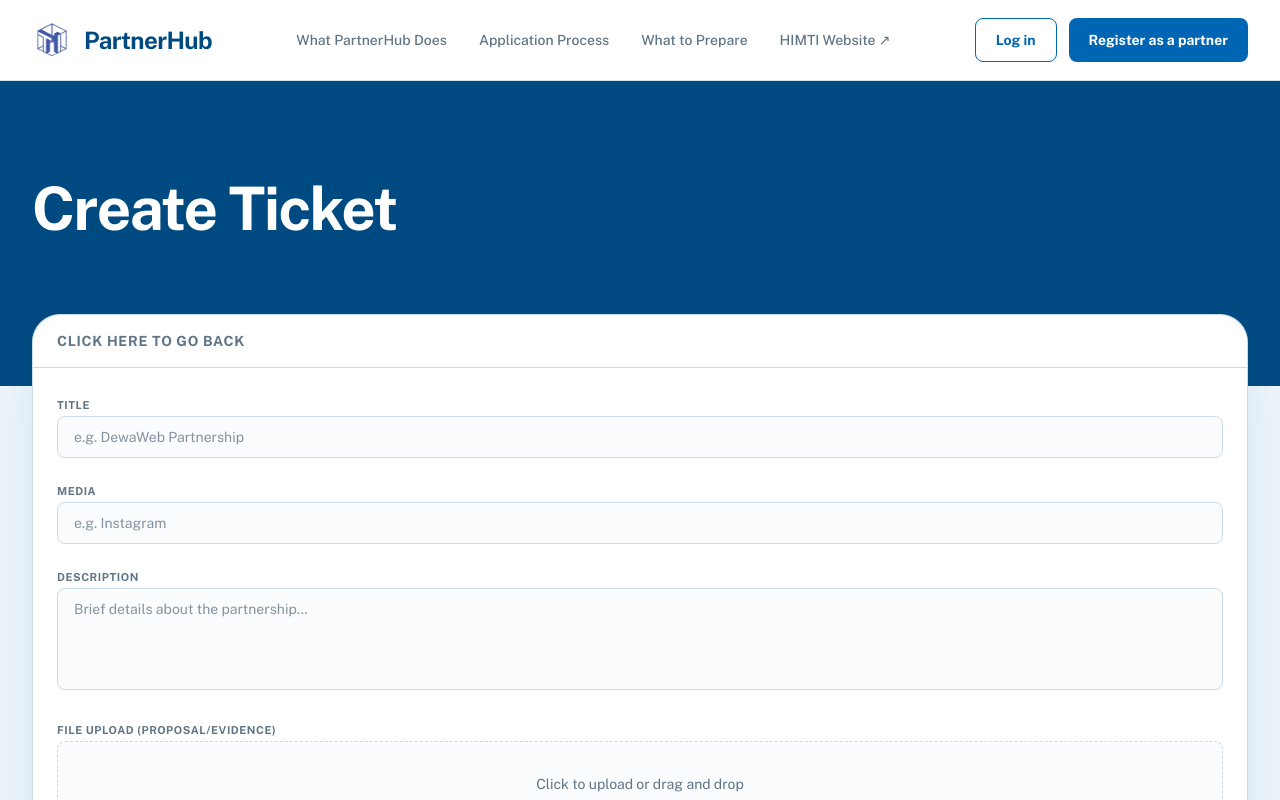
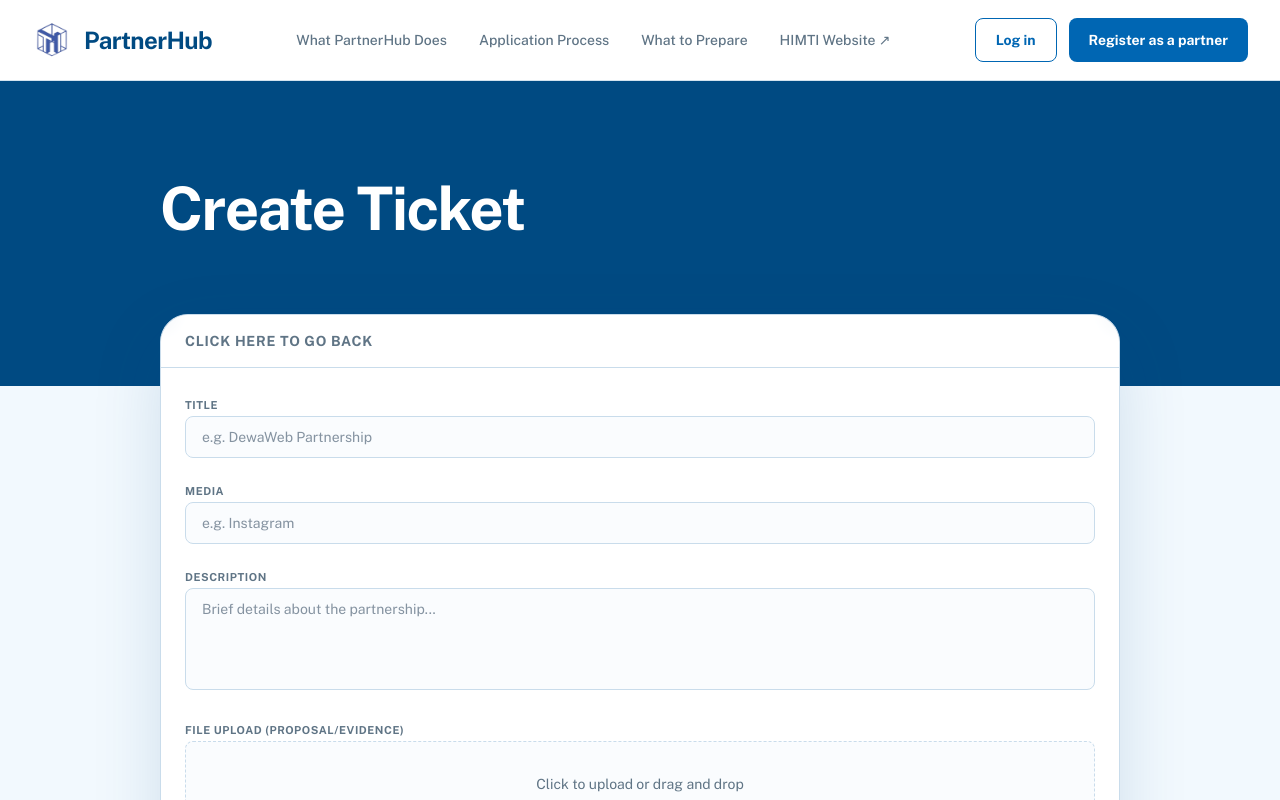
Before and after one commit to alvis-ast-devs/PBL-Himti-2, a Next.js app in the folder Frontend/: page /dashboard/create in a window 1280 px wide. Shown: the top 800 px of the page. Built offline with nearby package versions, Linux system fonts and the light colour scheme.

Commit message:
style: restore max-width container bounds for dashboard pages

```diff
--- a/Frontend/app/dashboard/create/page.tsx
+++ b/Frontend/app/dashboard/create/page.tsx
@@ -43,13 +43,13 @@ export default function CreateTicket() {
         {/* Hero Section */}
         <div className="w-full flex items-center relative pt-16 pb-28 sm:pt-20 sm:pb-32 lg:pt-24 lg:pb-36">
           <div className="absolute inset-0 bg-brand-dark"></div>
-          <div className="relative z-10 w-full mx-auto px-4 sm:px-6 lg:px-8">
+          <div className="relative z-10 w-full max-w-5xl mx-auto px-4 sm:px-6 lg:px-8">
           <h1 className="text-4xl font-bold leading-[1.08] tracking-tight text-white sm:text-5xl lg:text-6xl">Create Ticket</h1>
         </div>
       </div>
 
       {/* Main Content Card (Connector) */}
-      <div className="mx-auto px-4 sm:px-6 lg:px-8 -mt-18 relative z-20 pb-12">
+      <div className="max-w-5xl mx-auto px-4 sm:px-6 lg:px-8 -mt-18 relative z-20 pb-12">
         <div className="bg-card rounded-[1.75rem] shadow-[0_24px_70px_rgba(0,74,130,0.14)] border border-line overflow-hidden">
 
           <div className="px-4 py-3 sm:px-6 sm:py-4 border-b border-line flex justify-between items-center bg-card/90 backdrop-blur-sm">
--- a/Frontend/app/dashboard/edit/[id]/page.tsx
+++ b/Frontend/app/dashboard/edit/[id]/page.tsx
@@ -63,13 +63,13 @@ export default function EditTicket({ params }: { params: Promise<{ id: string }>
         {/* Hero Section */}
         <div className="w-full flex items-center relative pt-16 pb-28 sm:pt-20 sm:pb-32 lg:pt-24 lg:pb-36">
           <div className="absolute inset-0 bg-brand-dark"></div>
-          <div className="relative z-10 w-full mx-auto px-4 sm:px-6 lg:px-8">
+          <div className="relative z-10 w-full max-w-5xl mx-auto px-4 sm:px-6 lg:px-8">
           <h1 className="text-4xl font-bold leading-[1.08] tracking-tight text-white sm:text-5xl lg:text-6xl">Edit Ticket</h1>
         </div>
       </div>
 
       {/* Main Content Card (Connector) */}
-      <div className="mx-auto px-4 sm:px-6 lg:px-8 -mt-18 relative z-20 pb-12">
+      <div className="max-w-5xl mx-auto px-4 sm:px-6 lg:px-8 -mt-18 relative z-20 pb-12">
         <div className="bg-card rounded-[1.75rem] shadow-[0_24px_70px_rgba(0,74,130,0.14)] border border-line overflow-hidden">
 
           <div className="px-4 py-3 sm:px-6 sm:py-4 border-b border-line flex justify-between items-center bg-card/90 backdrop-blur-sm">
--- a/Frontend/app/dashboard/page.tsx
+++ b/Frontend/app/dashboard/page.tsx
@@ -62,13 +62,13 @@ export default function Dashboard() {
         {/* Hero Section */}
         <div className="w-full flex items-center relative pt-16 pb-28 sm:pt-20 sm:pb-32 lg:pt-24 lg:pb-36">
           <div className="absolute inset-0 bg-brand-dark"></div>
-          <div className="relative z-10 w-full mx-auto px-4 sm:px-6 lg:px-8">
+          <div className="relative z-10 w-full max-w-[1400px] mx-auto px-4 sm:px-6 lg:px-8">
           <h1 className="text-4xl font-bold leading-[1.08] tracking-tight text-white sm:text-5xl lg:text-6xl">Tickets</h1>
         </div>
       </div>
 
       {/* Main Content Card (Connector) */}
-      <div className="mx-auto px-4 sm:px-6 lg:px-8 -mt-18 relative z-20 pb-12">
+      <div className="max-w-[1400px] mx-auto px-4 sm:px-6 lg:px-8 -mt-18 relative z-20 pb-12">
         <div className="grid grid-cols-1 lg:grid-cols-2 gap-6">
 
           {/* Left Card: Pending */}
--- a/Frontend/app/dashboard/view/[id]/page.tsx
+++ b/Frontend/app/dashboard/view/[id]/page.tsx
@@ -76,13 +76,13 @@ export default function ViewTicket({ params }: { params: Promise<{ id: string }>
         {/* Hero Section */}
         <div className="w-full flex items-center relative pt-16 pb-28 sm:pt-20 sm:pb-32 lg:pt-24 lg:pb-36">
           <div className="absolute inset-0 bg-brand-dark"></div>
-          <div className="relative z-10 w-full mx-auto px-4 sm:px-6 lg:px-8">
+          <div className="relative z-10 w-full max-w-5xl mx-auto px-4 sm:px-6 lg:px-8">
           <h1 className="text-4xl font-bold leading-[1.08] tracking-tight text-white sm:text-5xl lg:text-6xl">View Ticket</h1>
         </div>
       </div>
 
       {/* Main Content Area */}
-      <div className="mx-auto px-4 sm:px-6 lg:px-8 -mt-18 relative z-20 pb-12 space-y-6">
+      <div className="max-w-5xl mx-auto px-4 sm:px-6 lg:px-8 -mt-18 relative z-20 pb-12 space-y-6">
 
         {/* Ticket Details Card */}
         <div className="bg-card rounded-[1.75rem] shadow-[0_24px_70px_rgba(0,74,130,0.14)] border border-line overflow-hidden">
```
